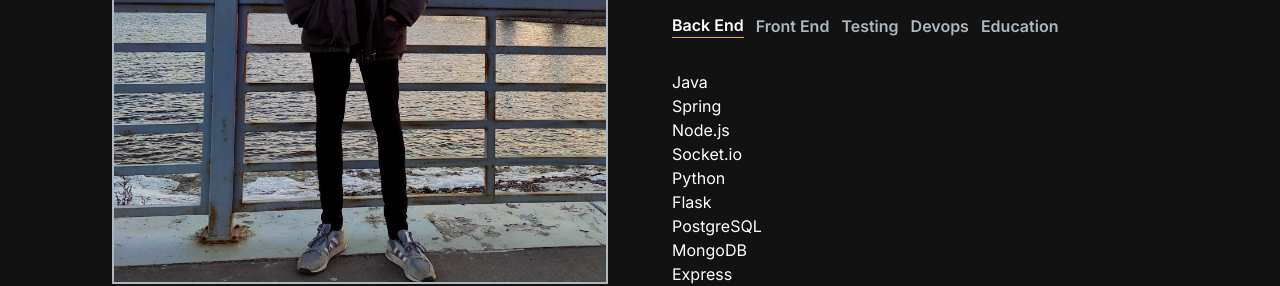
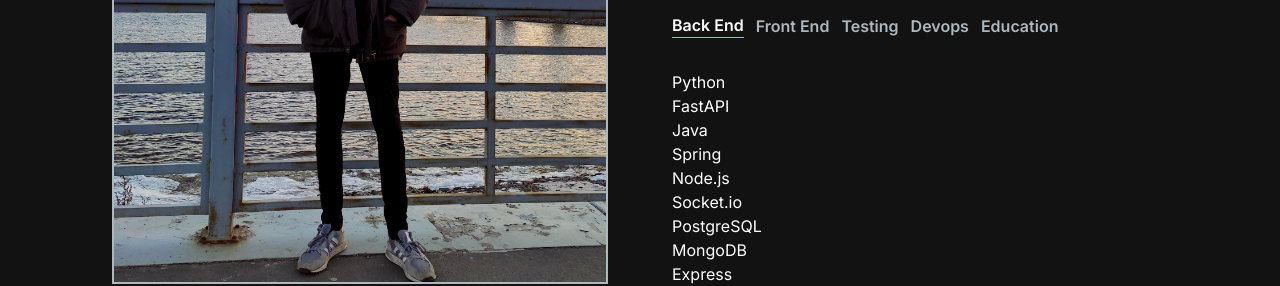
Before and after one commit to kcaj21/portfoliowebsite, a Next.js app: page / in a window 1280 px wide. Shown: the part 560-846 px from the top of the page. Built offline with nearby package versions, Linux system fonts and the light colour scheme.

Commit message:
Update AboutSection.jsx

```diff
--- a/src/app/Components/AboutSection.jsx
+++ b/src/app/Components/AboutSection.jsx
@@ -12,12 +12,12 @@ const AboutSection = () => {
             id: "backend",
             content: (
                 <ul>
+                    <li>Python</li>
+                    <li>FastAPI</li>
                     <li>Java</li>
                     <li>Spring</li>
                     <li>Node.js</li>
                     <li>Socket.io</li>
-                    <li>Python</li>
-                    <li>Flask</li>
                     <li>PostgreSQL</li>
                     <li>MongoDB</li>
                     <li>Express</li>
@@ -44,8 +44,8 @@ const AboutSection = () => {
             id: "testing",
             content: (
                 <ul>
+                    <li>Pytest</li>
                     <li>JUnit</li>
-                    <li>Python unittest</li>
                     <li>React Testing Library</li>
                     <li>Cypress</li>
                     <li>Insomnia</li>
```
